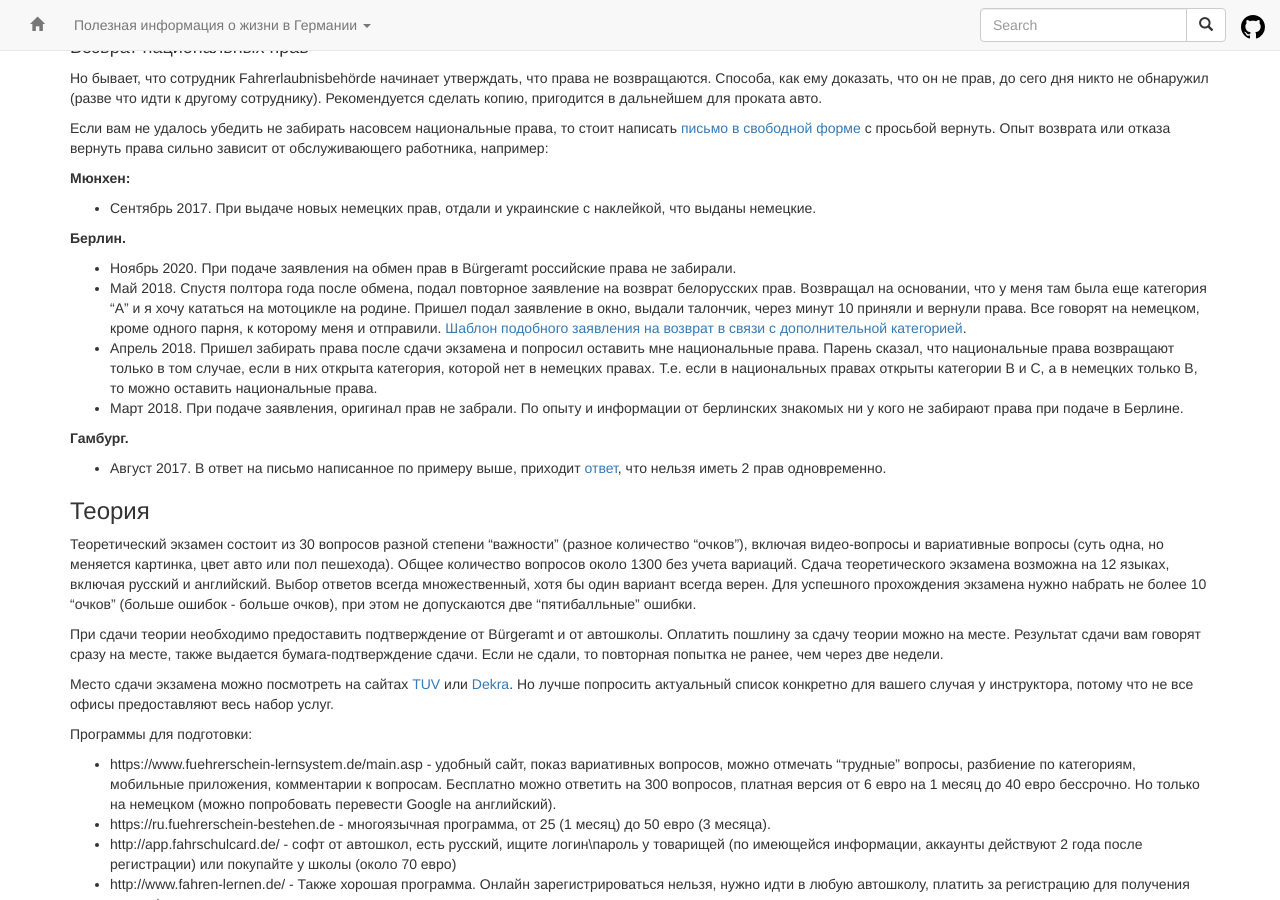
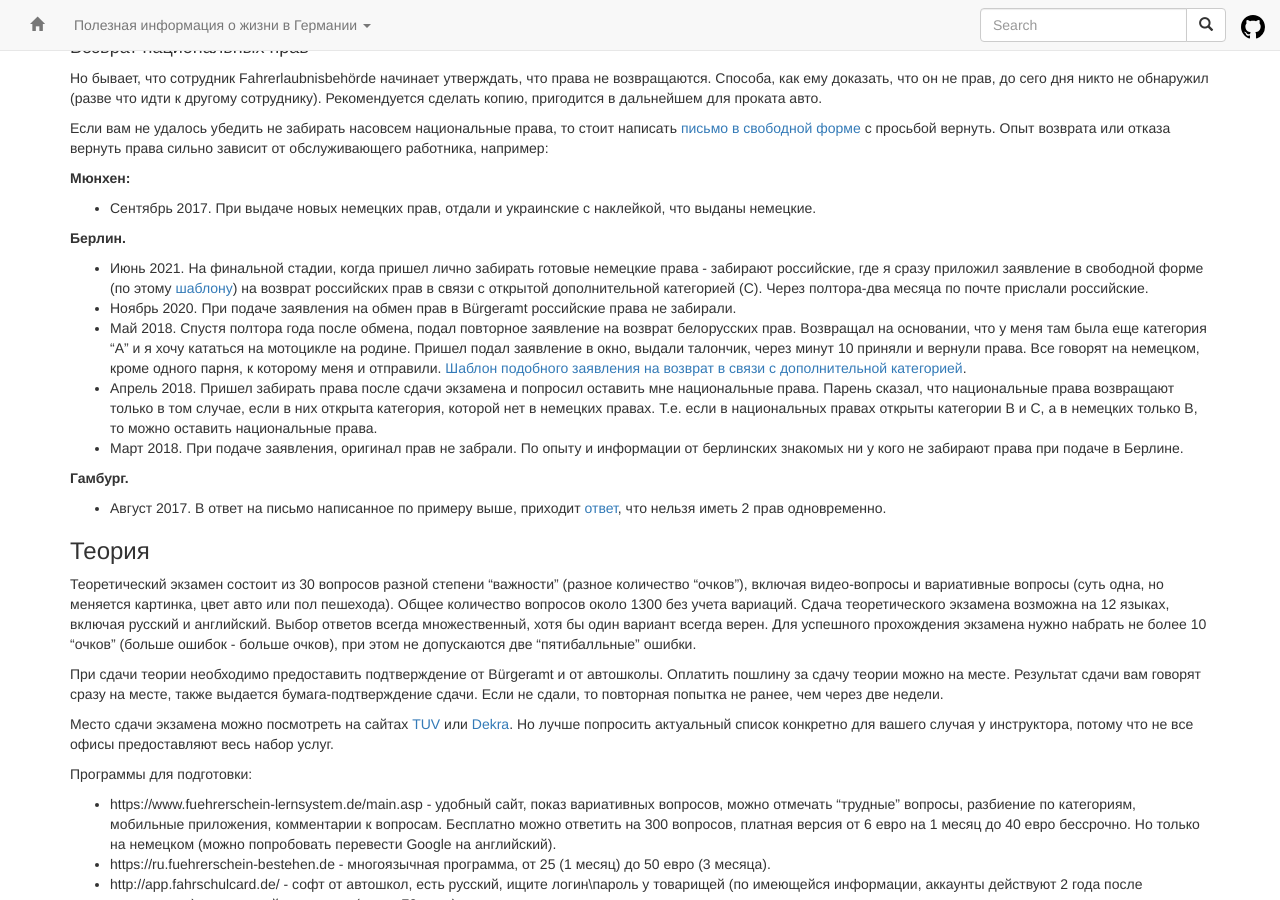
Before and after one commit to ru-de/faq, a Jekyll site: the page built from pages/Авто.md, in a window 1280 px wide and 900 px high, scrolled down 1795 px. Built offline with Jekyll 4.4.1, drawn with Linux system fonts in a browser that asks for light colours; nearby versions of some CDN libraries.

Commit message:
sync github pages

```diff
--- a/pages/Авто.md
+++ b/pages/Авто.md
@@ -80,6 +80,7 @@ A: Скорее всего есть, для этого рекомендуетс
 - Сентябрь 2017. При выдаче новых немецких прав, отдали и украинские с наклейкой, что выданы немецкие.
 
 **Берлин.**
+- Июнь 2021. На финальной стадии, когда пришел лично забирать готовые немецкие права - забирают российские, где я сразу приложил заявление в свободной форме (по этому [шаблону](files/Driving_licence_back.pdf)) на возврат российских прав в связи с открытой дополнительной категорией (С). Через полтора-два месяца по почте прислали российские.
 - Ноябрь 2020. При подаче заявления на обмен прав в Bürgeramt российские права не забирали.
 - Май 2018. Спустя полтора года после обмена, подал повторное заявление на возврат белорусских прав. Возвращал на основании, что у меня там была еще категория "А" и я хочу кататься на мотоцикле на родине. Пришел подал заявление в окно, выдали талончик, через минут 10 приняли и вернули права. Все говорят на немецком, кроме одного парня, к которому меня и отправили. [Шаблон подобного заявления на возврат в связи с дополнительной категорией](files/Driving_licence_back.pdf).
 - Апрель 2018. Пришел забирать права после сдачи экзамена и попросил оставить мне национальные права. Парень сказал, что национальные права возвращают только в том случае, если в них открыта категория, которой нет в немецких правах. Т.е. если в национальных правах открыты категории B и C, а в немецких только B, то можно оставить национальные права.
```
